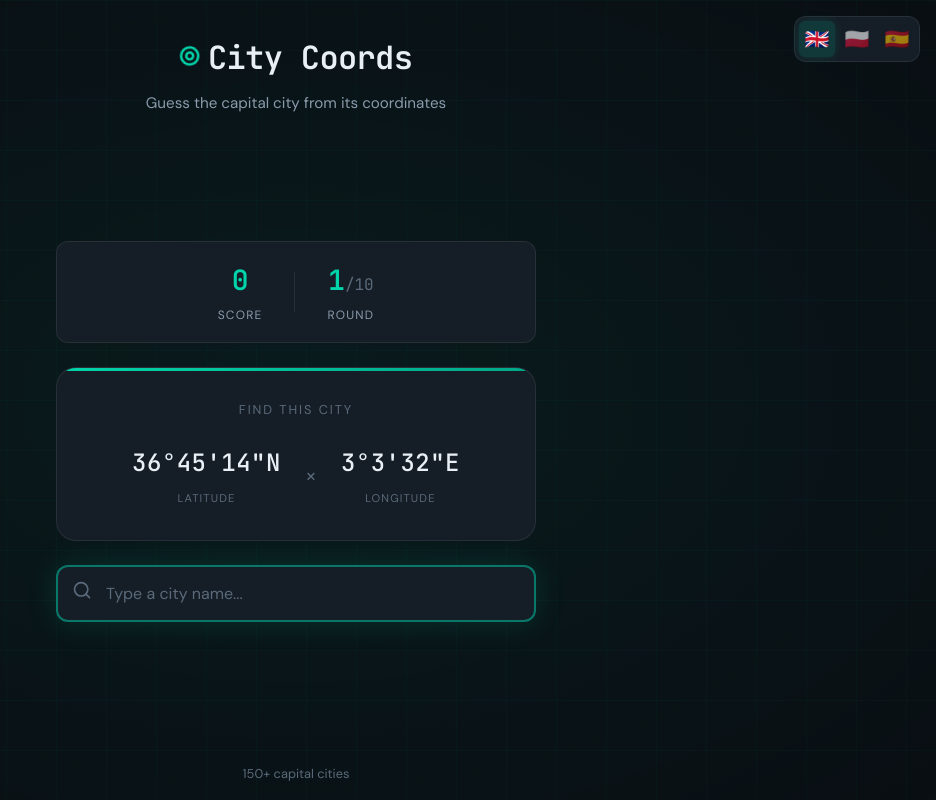
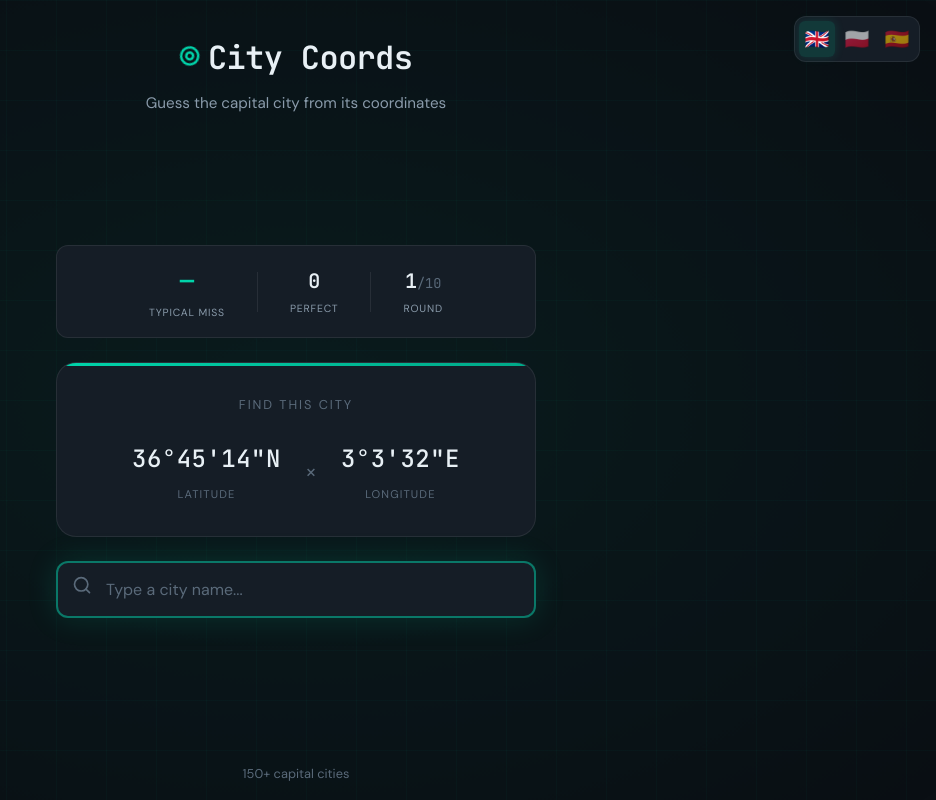
Before and after one commit to pierd/city-coords, a React (Vite) app: page / in a window 1280 px wide. Shown: the whole page, without its empty margins (344-1280 px from the left). Built offline with nearby package versions, Linux system fonts and the light colour scheme.

Commit message:
Update scoring

```diff
--- a/src/App.css
+++ b/src/App.css
@@ -214,24 +214,43 @@ body {
   align-items: center;
 }
 
-.score-value {
+.score-item-main .score-value {
   font-family: var(--font-display);
-  font-size: 1.75rem;
+  font-size: 1.5rem;
   font-weight: 600;
   color: var(--accent-primary);
 }
 
+.score-value {
+  font-family: var(--font-display);
+  font-size: 1.5rem;
+  font-weight: 600;
+  color: var(--accent-primary);
+}
+
+.score-value-secondary {
+  font-size: 1.25rem;
+  color: var(--text-primary);
+}
+
+.score-unit {
+  font-size: 0.85rem;
+  color: var(--text-muted);
+  font-weight: 400;
+  margin-left: 0.15rem;
+}
+
 .score-total {
-  font-size: 1rem;
+  font-size: 0.85rem;
   color: var(--text-muted);
   font-weight: 400;
 }
 
 .score-label {
-  font-size: 0.75rem;
+  font-size: 0.65rem;
   color: var(--text-secondary);
   text-transform: uppercase;
-  letter-spacing: 0.1em;
+  letter-spacing: 0.08em;
   margin-top: 0.25rem;
 }
 
@@ -620,7 +639,11 @@ body {
 
 .final-score {
   font-family: var(--font-display);
-  margin-bottom: 0.5rem;
+  margin-bottom: 0.25rem;
+  display: flex;
+  align-items: baseline;
+  justify-content: center;
+  gap: 0.25rem;
 }
 
 .final-score-value {
@@ -629,16 +652,39 @@ body {
   color: var(--accent-primary);
 }
 
-.final-score-total {
+.final-score-unit {
   font-size: 1.5rem;
   color: var(--text-muted);
+  font-weight: 400;
 }
 
-.final-percentage {
+.final-score-label {
   font-family: var(--font-display);
-  font-size: 1.25rem;
+  font-size: 0.9rem;
   color: var(--text-secondary);
+  text-transform: uppercase;
+  letter-spacing: 0.1em;
+  margin-bottom: 1.25rem;
+}
+
+.perfect-guesses {
+  font-family: var(--font-display);
   margin-bottom: 1rem;
+  display: flex;
+  align-items: baseline;
+  justify-content: center;
+  gap: 0.35rem;
+}
+
+.perfect-guesses-value {
+  font-size: 1.75rem;
+  font-weight: 600;
+  color: var(--text-primary);
+}
+
+.perfect-guesses-label {
+  font-size: 1rem;
+  color: var(--text-muted);
 }
 
 .game-over-message {
--- a/src/App.tsx
+++ b/src/App.tsx
@@ -10,7 +10,7 @@ import './App.css';
 
 function App() {
   const { t } = useTranslation();
-  const { gameState, searchCities, checkAnswer, nextRound, resetGame } = useGame();
+  const { gameState, medianDistance, searchCities, checkAnswer, nextRound, resetGame } = useGame();
   const { currentCity, score, round, totalRounds, isCorrect, gameOver, guessedCity, history } = gameState;
 
   const handleNextRound = () => {
@@ -39,10 +39,10 @@ function App() {
 
       <main className="main">
         {gameOver ? (
-          <GameOver score={score} totalRounds={totalRounds} onRestart={resetGame} history={history} />
+          <GameOver score={score} totalRounds={totalRounds} medianDistance={medianDistance} onRestart={resetGame} history={history} />
         ) : (
           <div className="game-container">
-            <ScoreBoard score={score} round={round} totalRounds={totalRounds} />
+            <ScoreBoard medianDistance={medianDistance} perfectGuesses={score} round={round} totalRounds={totalRounds} />
 
             <CoordinateDisplay
               city={currentCity}
--- a/src/components/GameOver.tsx
+++ b/src/components/GameOver.tsx
@@ -5,28 +5,32 @@ import { useTranslatedCity } from '../hooks/useTranslatedCity';
 interface GameOverProps {
   score: number;
   totalRounds: number;
+  medianDistance: number | null;
   onRestart: () => void;
   history: RoundResult[];
 }
 
-export function GameOver({ score, totalRounds, onRestart, history }: GameOverProps) {
+export function GameOver({ score, totalRounds, medianDistance, onRestart, history }: GameOverProps) {
   const { t } = useTranslation();
   const { getDisplayName, getDisplayCountry } = useTranslatedCity();
-  const percentage = Math.round((score / totalRounds) * 100);
 
+  // Get message based on median distance (lower is better)
   const getMessage = () => {
-    if (percentage === 100) return t('gameOver.messages.perfect');
-    if (percentage >= 80) return t('gameOver.messages.excellent');
-    if (percentage >= 60) return t('gameOver.messages.good');
-    if (percentage >= 40) return t('gameOver.messages.notBad');
+    if (medianDistance === null) return t('gameOver.messages.needsPractice');
+    if (medianDistance === 0) return t('gameOver.messages.perfect');
+    if (medianDistance <= 500) return t('gameOver.messages.excellent');
+    if (medianDistance <= 1500) return t('gameOver.messages.good');
+    if (medianDistance <= 3000) return t('gameOver.messages.notBad');
     return t('gameOver.messages.needsPractice');
   };
 
+  // Get emoji based on median distance
   const getEmoji = () => {
-    if (percentage === 100) return '🏆';
-    if (percentage >= 80) return '🌟';
-    if (percentage >= 60) return '🎯';
-    if (percentage >= 40) return '📍';
+    if (medianDistance === null) return '🗺️';
+    if (medianDistance === 0) return '🏆';
+    if (medianDistance <= 500) return '🌟';
+    if (medianDistance <= 1500) return '🎯';
+    if (medianDistance <= 3000) return '📍';
     return '🗺️';
   };
 
@@ -35,10 +39,16 @@ export function GameOver({ score, totalRounds, onRestart, history }: GameOverPro
       <div className="game-over-emoji">{getEmoji()}</div>
       <h2 className="game-over-title">{t('gameOver.title')}</h2>
       <div className="final-score">
-        <span className="final-score-value">{score}</span>
-        <span className="final-score-total">/ {totalRounds}</span>
+        <span className="final-score-value">
+          {medianDistance !== null ? medianDistance.toLocaleString() : '—'}
+        </span>
+        <span className="final-score-unit">km</span>
       </div>
-      <div className="final-percentage">{percentage}%</div>
+      <div className="final-score-label">{t('gameOver.typicalMiss')}</div>
+      <div className="perfect-guesses">
+        <span className="perfect-guesses-value">{score}</span>
+        <span className="perfect-guesses-label">/ {totalRounds} {t('gameOver.perfectGuesses')}</span>
+      </div>
       <p className="game-over-message">{getMessage()}</p>
 
       <div className="stats-table-container">
--- a/src/components/ScoreBoard.tsx
+++ b/src/components/ScoreBoard.tsx
@@ -1,23 +1,38 @@
 import { useTranslation } from 'react-i18next';
 
 interface ScoreBoardProps {
-  score: number;
+  medianDistance: number | null;
+  perfectGuesses: number;
   round: number;
   totalRounds: number;
 }
 
-export function ScoreBoard({ score, round, totalRounds }: ScoreBoardProps) {
+export function ScoreBoard({ medianDistance, perfectGuesses, round, totalRounds }: ScoreBoardProps) {
   const { t } = useTranslation();
 
   return (
     <div className="score-board">
-      <div className="score-item">
-        <span className="score-value">{score}</span>
-        <span className="score-label">{t('scoreBoard.score')}</span>
+      <div className="score-item score-item-main">
+        <span className="score-value">
+          {medianDistance !== null ? (
+            <>
+              {medianDistance.toLocaleString()}
+              <span className="score-unit">km</span>
+            </>
+          ) : (
+            '—'
+          )}
+        </span>
+        <span className="score-label">{t('scoreBoard.typicalMiss')}</span>
       </div>
       <div className="score-divider" />
       <div className="score-item">
-        <span className="score-value">
+        <span className="score-value score-value-secondary">{perfectGuesses}</span>
+        <span className="score-label">{t('scoreBoard.perfect')}</span>
+      </div>
+      <div className="score-divider" />
+      <div className="score-item">
+        <span className="score-value score-value-secondary">
           {round}<span className="score-total">/{totalRounds}</span>
         </span>
         <span className="score-label">{t('scoreBoard.round')}</span>
--- a/src/hooks/useGame.ts
+++ b/src/hooks/useGame.ts
@@ -49,6 +49,17 @@ export function calculateDistance(lat1: number, lng1: number, lat2: number, lng2
     Math.sin(dLng / 2) * Math.sin(dLng / 2);
   const c = 2 * Math.atan2(Math.sqrt(a), Math.sqrt(1 - a));
   return Math.round(R * c);
+}
+
+// Calculate median from an array of numbers
+export function calculateMedian(values: number[]): number | null {
+  if (values.length === 0) return null;
+  const sorted = [...values].sort((a, b) => a - b);
+  const mid = Math.floor(sorted.length / 2);
+  if (sorted.length % 2 === 0) {
+    return Math.round((sorted[mid - 1] + sorted[mid]) / 2);
+  }
+  return sorted[mid];
 }
 
 const TOTAL_ROUNDS = 10;
@@ -213,8 +224,16 @@ export function useGame() {
     });
   }, []);
 
+  // Calculate median distance from all guesses (including correct ones as 0)
+  const medianDistance = useMemo(() => {
+    if (gameState.history.length === 0) return null;
+    const distances = gameState.history.map(r => r.distance ?? 0);
+    return calculateMedian(distances);
+  }, [gameState.history]);
+
   return {
     gameState,
+    medianDistance,
     searchCities,
     checkAnswer,
     nextRound,
--- a/src/i18n/locales/en.json
+++ b/src/i18n/locales/en.json
@@ -13,7 +13,8 @@
     "longitude": "Longitude"
   },
   "scoreBoard": {
-    "score": "Score",
+    "typicalMiss": "Typical Miss",
+    "perfect": "Perfect",
     "round": "Round"
   },
   "result": {
@@ -27,6 +28,8 @@
   },
   "gameOver": {
     "title": "Game Over!",
+    "typicalMiss": "typical miss",
+    "perfectGuesses": "perfect guesses",
     "playAgain": "Play Again",
     "table": {
       "round": "#",
--- a/src/i18n/locales/es.json
+++ b/src/i18n/locales/es.json
@@ -13,7 +13,8 @@
     "longitude": "Longitud"
   },
   "scoreBoard": {
-    "score": "Puntos",
+    "typicalMiss": "Fallo típico",
+    "perfect": "Perfectas",
     "round": "Ronda"
   },
   "result": {
@@ -27,6 +28,8 @@
   },
   "gameOver": {
     "title": "¡Fin del juego!",
+    "typicalMiss": "fallo típico",
+    "perfectGuesses": "respuestas perfectas",
     "playAgain": "Jugar de nuevo",
     "table": {
       "round": "#",
--- a/src/i18n/locales/pl.json
+++ b/src/i18n/locales/pl.json
@@ -13,7 +13,8 @@
     "longitude": "Długość"
   },
   "scoreBoard": {
-    "score": "Wynik",
+    "typicalMiss": "Typowy błąd",
+    "perfect": "Idealne",
     "round": "Runda"
   },
   "result": {
@@ -27,6 +28,8 @@
   },
   "gameOver": {
     "title": "Koniec gry!",
+    "typicalMiss": "typowy błąd",
+    "perfectGuesses": "idealnych odpowiedzi",
     "playAgain": "Zagraj ponownie",
     "table": {
       "round": "#",
```
